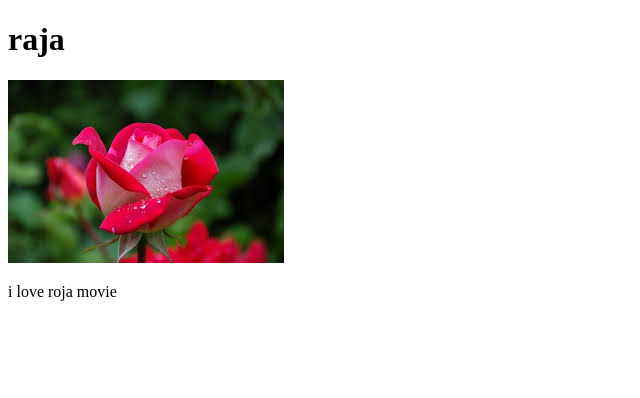
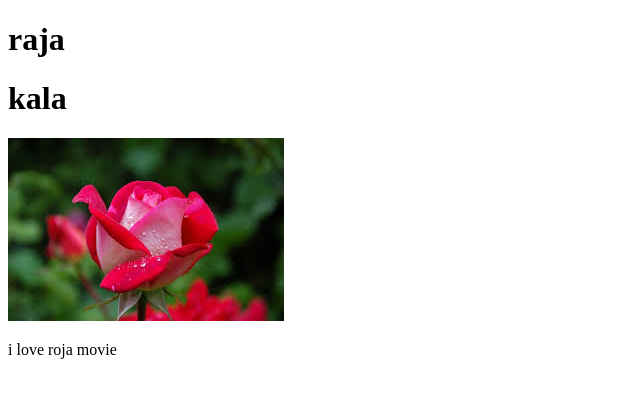
Before and after one commit to rajakeer/keerthana.web, a plain HTML site: page index.html in a window 1280 px wide. Shown: the whole page, without its empty margins (0-640 px from the left). Drawn offline with Linux system fonts and the light colour scheme.

Commit message:
added kala

```diff
--- a/index.html
+++ b/index.html
@@ -7,6 +7,7 @@
 </head>
 <body>
     <h1>raja</h1>
+    <h1>kala</h1>
     <img src="flower.jpeg" alt="">
     <p>i love roja movie</p>
 </body>
```
